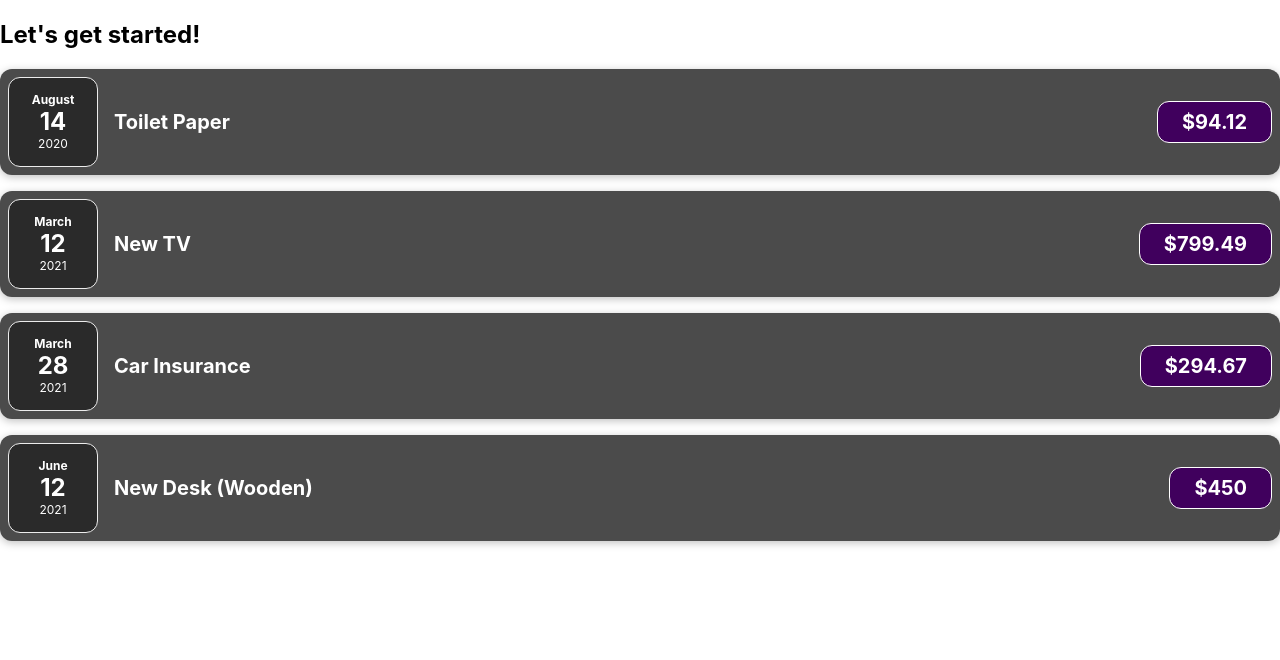
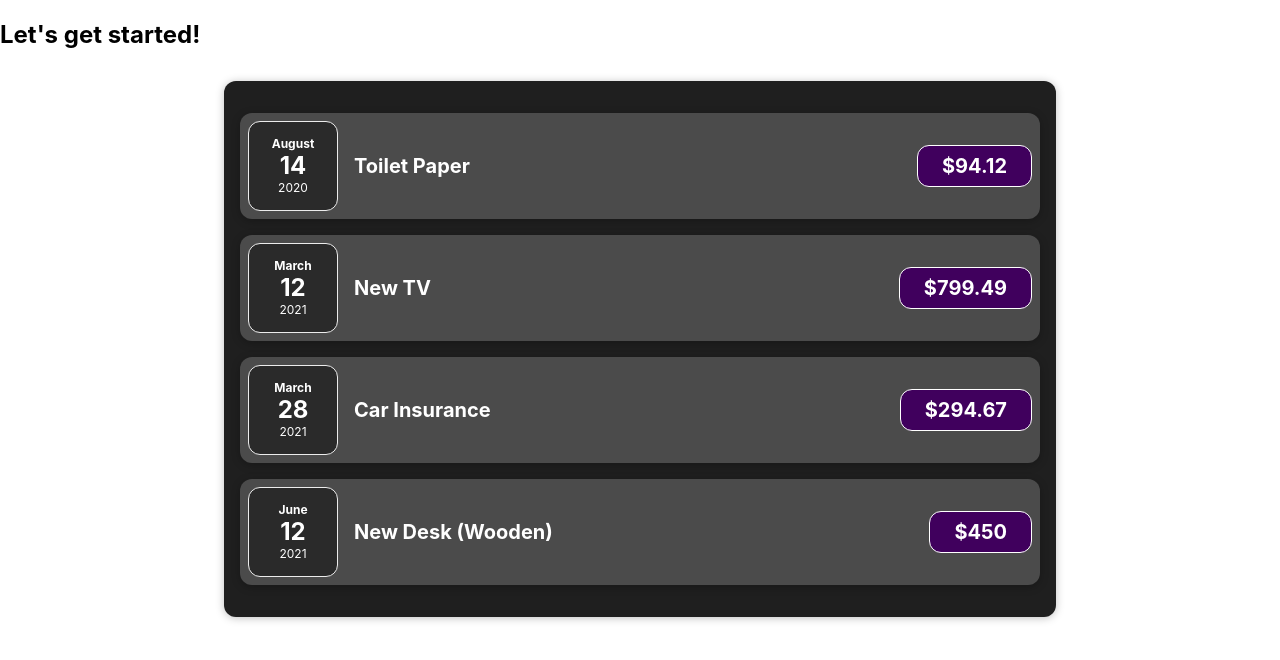
Before and after one commit to thaya2000/React_basic_1.0, a React (Create React App) app: page / in a window 1280 px wide. Shown: the top 660 px of the page. Built offline with nearby package versions, Linux system fonts and the light colour scheme.

Commit message:
split-array-input

```diff
--- a/src/App.js
+++ b/src/App.js
@@ -1,6 +1,6 @@
 import logo from "./logo.svg";
 import "./App.css";
-import ExpenseItem from "./components/ExpenseItem";
+import Expenses from "./components/Expenses";
 
 function App() {
   const expenses = [
@@ -27,10 +27,7 @@
   return (
     <div>
       <h2>Let's get started!</h2>
-      <ExpenseItem expense={expenses[0]} />
-      <ExpenseItem expense={expenses[1]} />
-      <ExpenseItem expense={expenses[2]} />
-      <ExpenseItem expense={expenses[3]} />
+      <Expenses items={expenses} />
     </div>
   );
 }
--- /dev/null
+++ b/src/components/Expenses.css
@@ -0,0 +1,9 @@
+.expenses {
+  padding: 1rem;
+  background-color: rgb(31, 31, 31);
+  margin: 2rem auto;
+  width: 50rem;
+  max-width: 95%;
+  border-radius: 12px;
+  box-shadow: 0 1px 8px rgba(0, 0, 0, 0.25);
+}
--- /dev/null
+++ b/src/components/Expenses.js
@@ -0,0 +1,15 @@
+import "./Expenses.css";
+import ExpenseItem from "./ExpenseItem";
+
+function Expenses(props) {
+  return (
+    <div className="expenses">
+      <ExpenseItem expense={props.items[0]} />
+      <ExpenseItem expense={props.items[1]} />
+      <ExpenseItem expense={props.items[2]} />
+      <ExpenseItem expense={props.items[3]} />
+    </div>
+  );
+}
+
+export default Expenses;
```
